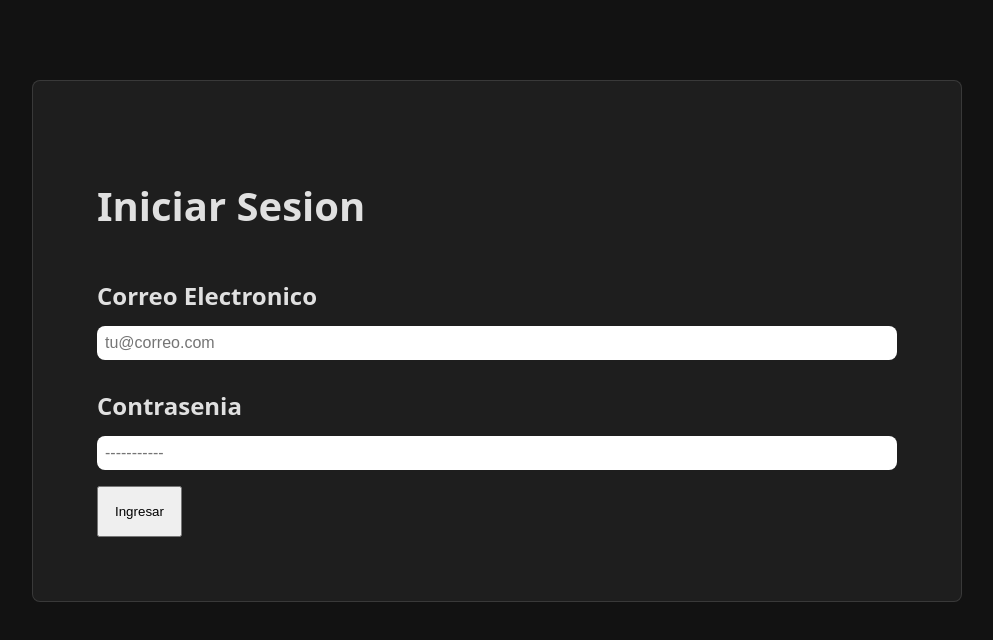
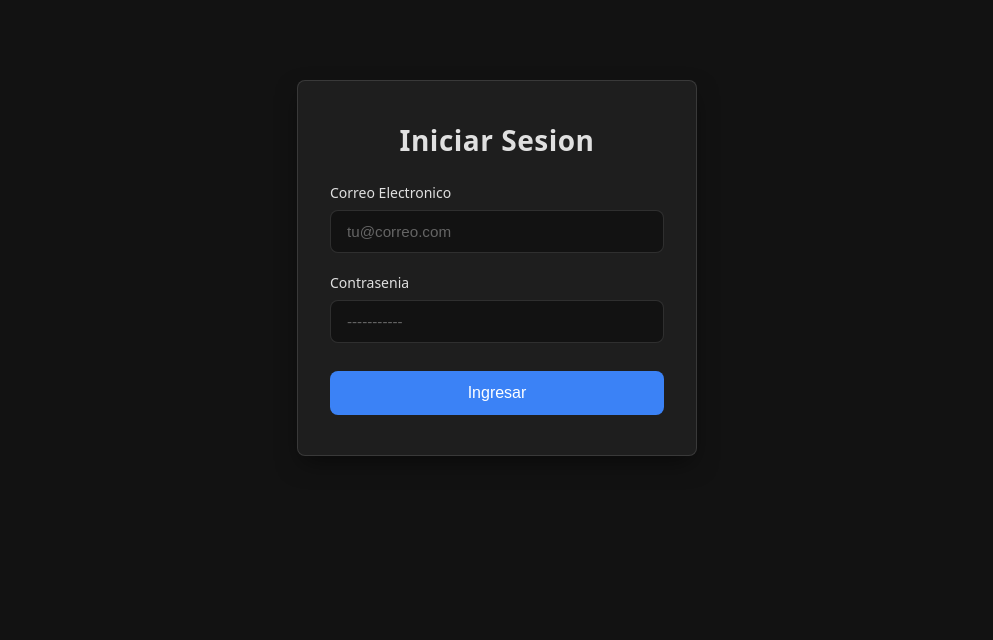
Before and after one commit to ErickBatz/Editor-Imagenes, a React (Vite) app: page /login in a window 1280 px wide. Shown: the top 640 px of the page, without its empty margins (143-1136 px from the left). Built offline with nearby package versions, Linux system fonts and the light colour scheme.

Commit message:
2026-09-28 subiendo datos de diseño galeria y login

```diff
--- a/src/App.css
+++ b/src/App.css
@@ -96,6 +96,19 @@
   border-radius: var(--radio-borde);
 
 }
+.btn-regresar{
+  background-color: var(--color-btn-secundario);
+  border: 1px solid var(--color-bordes);
+  border-radius: var(--radio-borde);
+  color: var(--color-texto-principal);
+  padding: 0.7rem;
+  cursor: pointer;
+}
+.btn-regresar:hover{
+  background-color: var( --color-hover);
+  box-shadow: var(--sombra-suave);
+
+}
 
 
 
--- a/src/conponents/Galeria.jsx
+++ b/src/conponents/Galeria.jsx
@@ -1,13 +1,30 @@
 import { Link } from "react-router-dom";
+import '../styles/variables.css';
+import '../styles/galeria.css';
 
-export default function Galeria(){
+export default function Galeria() {
+  // Ejemplo de datos (puedes cambiarlos por tus datos reales o de una API)
+  const items = [
+    { id: 1, titulo: "Proyecto Alpha", imagen: "https://www.appyweb.es/diccionario/wp-content/uploads/2024/04/Img.jpg" },
+    { id: 2, titulo: "Proyecto Beta", imagen: "https://img.magnific.com/foto-gratis/primer-plano-guacamayo-escarlata-lado-primer-plano-cabeza-guacamayo-scarlata_488145-3540.jpg?semt=ais_hybrid&w=740&q=80" },
+    { id: 3, titulo: "Proyecto Gamma", imagen: "https://encrypted-tbn0.gstatic.com/images?q=tbn:ANd9GcRuxxZ3Ev5g2QY060HoPbZwmJ40CFl77T86uz4GgWXRjkkw4LNfCUNyUqk&s=10" },
+    { id: 4, titulo: "Proyecto Delta" , imagen: "https://img.magnific.com/vector-gratis/transfiera-concepto-archivos-pagina-destino_23-2148303068.jpg?semt=ais_hybrid&w=740&q=80"}
+  ];
 
-    return(
-        <div className="galeria">
-            <div className="titulo">
-                <h2>Hola Bienvenidos a la Galeria</h2>
+  return (
+    <div className="galeria">
+      {items.map((item) => (
+        <div key={item.id} className="card">
+          <div className="card-titulo">
+            <h2>{item.titulo}</h2>
+          </div>
+          <div className="card-body">
+            <div className="img">
+              <img src={item.imagen} alt={item.titulo} />
             </div>
+          </div>
         </div>
-
-    );
+      ))}
+    </div>
+  );
 }
--- a/src/conponents/Header.jsx
+++ b/src/conponents/Header.jsx
@@ -5,7 +5,12 @@ export default function Header(){
     return(
         <header className="app-header">
             <div className="logo">Editor de fotos</div>
+
             <div className="header-actions">
+                <Link to="/" >
+                    <button className="btn-regresar" >Regresar</button>
+                </Link>
+
                 <Link to='/galeria' >
                     <button className="btn-ghost">ver galeria</button>
                 </Link>
@@ -14,6 +19,7 @@ export default function Header(){
                     <span className="usuario">Usuario</span>
                 </Link>
 
+
             </div>
         </header>
     );
--- a/src/index.css
+++ b/src/index.css
@@ -63,29 +63,77 @@
   border: 1px solid var(--color-bordes);
 
 }
+
+.login {
+  background-color: var(--color-card);
+  padding: 2.5rem 2rem;
+  border-radius: var(--radio-borde);
+  border: 1px solid var(--color-bordes);
+  box-shadow: var(--sombra-suave);
+  width: 100%;
+  max-width: 400px;
+  box-sizing: border-box;
+}
+/*Titulo*/
 .login h2{
-  font-size: 2.5rem;
+  margin: 0 0 1.5rem 0;
+  text-align: center;
+  font-size: 1.75rem;
+  font-weight: 600;
+  color: var(--color-texto-principals);
+  letter-spacing: 0.5px;
+}
+
+/*Formulario*/
+.login form{
+  display: flex;
+  flex-direction: column;
+  gap: 1.25rem;
 }
 .input-group{
   display: flex;
   flex-direction: column;
+  gap: 0.5rem;
 }
 .input-group label{
-  font-size: 1.5rem;
-  font-weight: 600;
-  line-height: 2.5;
+  font-size: 0.875rem;
+  font-weight: 500;
+  color: var(--color-texto-principal);
 }
 .input-group input{
-  padding: 0.5rem;
+  background-color: var(--color-fondo);
+  border: 1px solid var(--color-bordes);
   border-radius: var(--radio-borde);
-  border: none;
-  margin-bottom: 1rem;
-  font-size: 1rem;
-}
-.input-group input:hover{
-  box-shadow: var(--sombra-suave);
+  padding: 0.75rem 1rem;
+  color: var(--color-texto-principal);
+  font-size: 0.95rem;
+  outline: none;
+  transition: border-color 0.2s ease, box-shadow 0.2s ease;
 }
 
-.login button{
-  padding: 1rem;
+.input-group input::placeholder{
+  color:rgba(224, 224, 224, 0.4);
 }
+.input-group input:focus{
+  border-color: var(--color-botton);
+  box-shadow: 0 0 0 3px rgba(59, 130, 246, 0.25);
+}
+.btn-submit{
+  margin-top: 0.5rem;
+  background-color: var(--color-botton);
+  color: #FFFFFF;
+  border: none;
+  border-radius: var(--radio-borde);
+  padding: 0.8rem 1rem;
+  font-size: 1rem;
+  font-weight: 500;
+  cursor: pointer;
+  transition: background-color 0.2s easem, transform 0.1s ease;
+}
+.btn-submit:hover{
+  background-color: var(--color-hover);
+}
+
+.btn-submit:active{
+  transform: scale(0.98);
+}
--- /dev/null
+++ b/src/styles/galeria.css
@@ -0,0 +1,72 @@
+
+/*layoud contenedor de la galeria*/
+.galeria{
+    display: grid;
+    grid-template-columns: repeat(auto-fill, minmax(280px, 1fr));
+    gap: 1.5rem;
+    padding: 2rem;
+    max-width: 1200px;
+    margin: 0 auto;
+    box-sizing: border-box;
+}
+
+/*Tarjeta(card)*/
+.card{
+    background-color: var(--color-card);
+    border: 1px solid var(--color-bordes);
+    border-radius: var(--radio-borde);
+    box-shadow: var(--sombra-suave);
+    overflow: hidden;
+    display: flex;
+    flex-direction: column;
+    transition: transform 0.25s ease, border-color 0.25s, box-shadow 0.25s ease;
+}
+.card:hover{
+    transform: translateY(-4px);
+    border-color: var(--color-botton);
+    box-shadow: 0 12px 30px -5px rgba(0, 0,0,0.7);
+}
+/*Encabezado del card*/
+.card-titulo {
+    padding: 1.25rem 1.25rem 0.75rem 1.25rem;
+}
+
+.card-titulo h2{
+    margin: 0;
+    font-size: 1.15rem;
+    font-weight: 600;
+    color: var(--color-texto-principal);
+    letter-spacing: 0.3px;
+    line-height: 1.3;
+}
+
+/*Cuerpo del Card*/
+.card-body{
+    padding: 0 1.25rem 1.25rem 1.25rem;
+    display: flex;
+    flex-direction: column;
+    flex-grow: 1;
+}
+
+/*Contenedor de la Imagenen*/
+.card-body .img{
+    width: 100%;
+    aspect-ratio: 16/9;
+    background-color: var(--color-fondo);
+    border-radius: calc(var(--radio-borde));
+    border: 1px solid var(--color-bordes);
+    overflow: hidden;
+    position: relative;
+}
+
+/*Imagen*/
+.card-body .img img{
+    width: 100%;
+    height: 100%;
+    object-fit: cover;
+    display: block;
+    transition: transform 0.3s ease;
+}
+.card:hover .img img{
+    transform: scale(1.05);
+}
```
